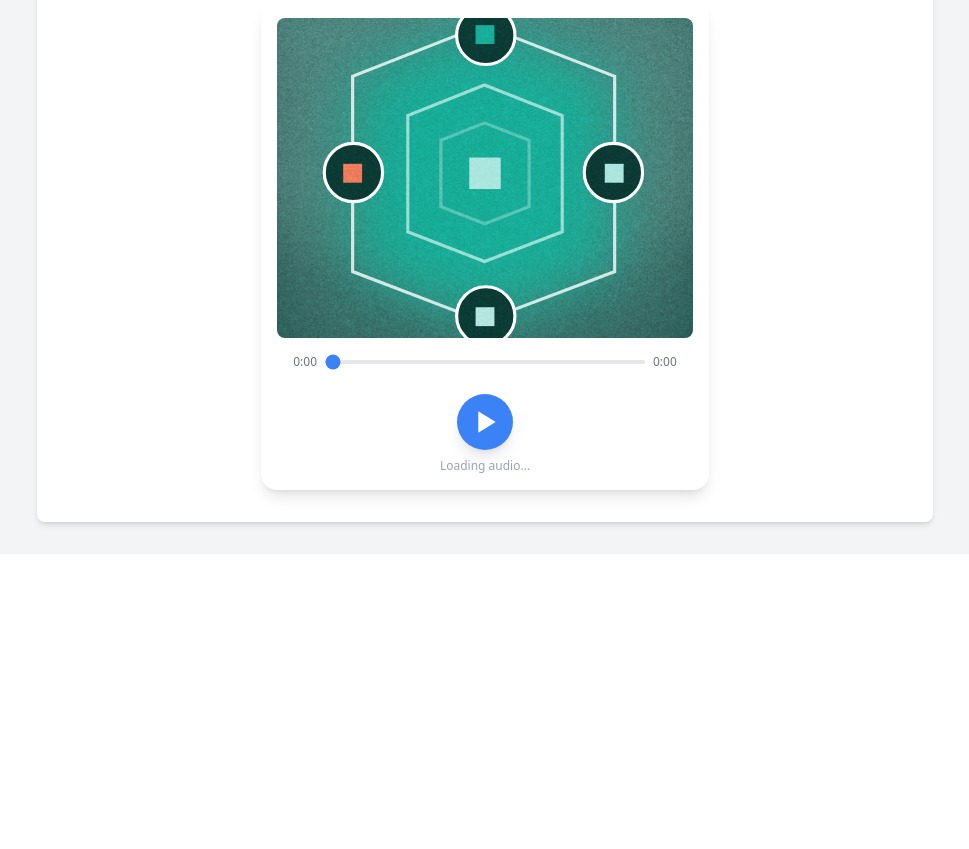
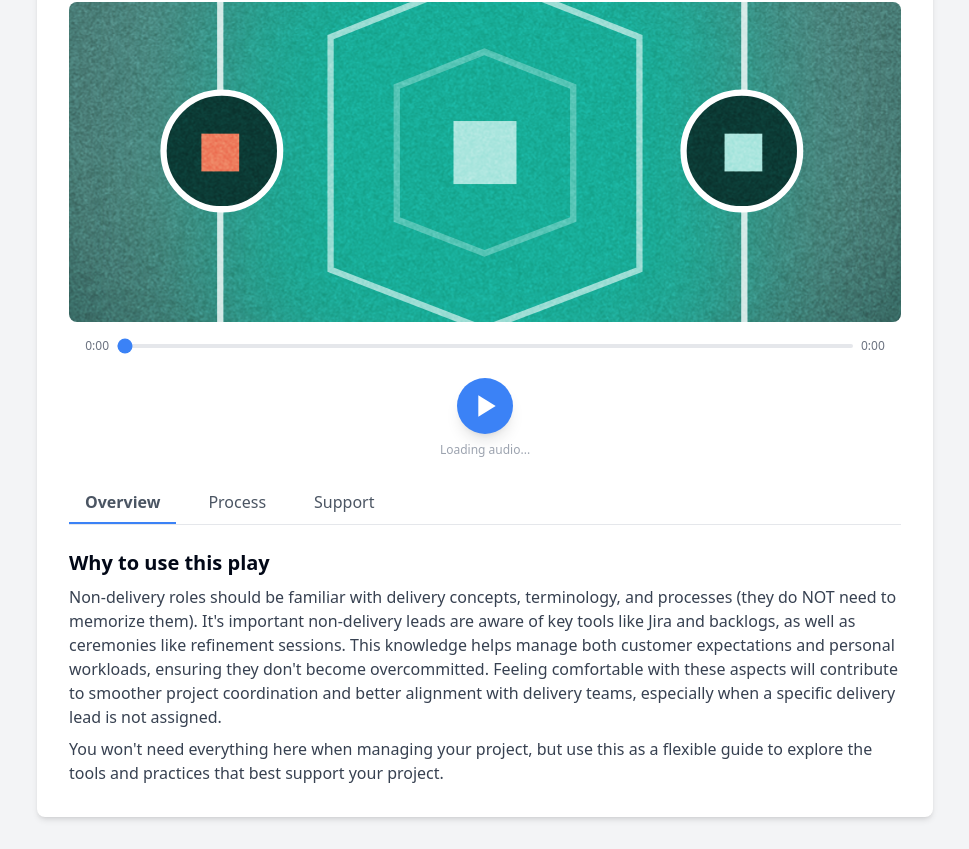
Before and after one commit to nicolecacchiotti/playbook-website, a Next.js app: page /plays/foundation/delivery-foundations in a window 1280 px wide. Shown: the part 262-1111 px from the top of the page, without its empty margins (155-1124 px from the left). Before the commit the page ends 816 px from the top, so only its background shows below. Built offline with nearby package versions, Linux system fonts and the light colour scheme.

Commit message:
Add SecondaryTabNav with default tab selection, update Delivery Foundations page layout and content

```diff
--- a/src/app/plays/foundation/delivery-foundations/page.tsx
+++ b/src/app/plays/foundation/delivery-foundations/page.tsx
@@ -1,6 +1,7 @@
 import Breadcrumb from '@/components/Breadcrumb';
 import AudioPlayerWrapper from '@/components/AudioPlayerWrapper';
 import deliveryFoundationsArt from '@/../assets/Card Art/Delivery Foundations.svg';
+import SecondaryTabNav from '@/components/SecondaryTabNav';
 
 export default function DeliveryFoundationsPage() {
   const title = "Delivery Foundations";
@@ -15,6 +16,16 @@ export default function DeliveryFoundationsPage() {
           <h1 className="text-3xl font-bold text-gray-800">{title}</h1>
           <p>Delivery responsibilities span four key areas: client, project, product, and team. When a delivery lead is not assigned, Delivery Foundations offers guidance to help others fulfill these roles and ensure smooth project management. This play primarily focuses on delivery for Design and Discovery projects.</p>
           <AudioPlayerWrapper audioUrl={audioUrl} imageSrc={deliveryFoundationsArt} />
+          <SecondaryTabNav tabs={['Overview', 'Process', 'Support']} />
+          <div className="mt-8" id="overview-content">
+            <h2 className="text-xl font-semibold mb-2">Why to use this play</h2>
+            <p className="text-gray-700 mb-2">
+              Non-delivery roles should be familiar with delivery concepts, terminology, and processes (they do NOT need to memorize them). It's important non-delivery leads are aware of key tools like Jira and backlogs, as well as ceremonies like refinement sessions. This knowledge helps manage both customer expectations and personal workloads, ensuring they don't become overcommitted. Feeling comfortable with these aspects will contribute to smoother project coordination and better alignment with delivery teams, especially when a specific delivery lead is not assigned.
+            </p>
+            <p className="text-gray-700">
+              You won't need everything here when managing your project, but use this as a flexible guide to explore the tools and practices that best support your project.
+            </p>
+          </div>
         </div>
       </div>
     </main>
--- a/src/components/AudioPlayerWrapper.tsx
+++ b/src/components/AudioPlayerWrapper.tsx
@@ -63,7 +63,7 @@ export default function AudioPlayerWrapper({ audioUrl, imageSrc }: AudioPlayerWr
   };
 
   return (
-    <div className="bg-white rounded-2xl shadow-lg p-4 w-full max-w-md mx-auto flex flex-col items-center">
+    <div className="w-full flex flex-col items-center">
       {/* Image at the top */}
       <div className="w-full mb-4">
         <Image
--- /dev/null
+++ b/src/components/SecondaryTabNav.tsx
@@ -0,0 +1,29 @@
+'use client';
+import React, { useState } from 'react';
+
+interface SecondaryTabNavProps {
+  tabs: string[];
+}
+
+const SecondaryTabNav: React.FC<SecondaryTabNavProps> = ({ tabs }) => {
+  const [selected, setSelected] = useState(0);
+  return (
+    <nav className="mt-6">
+      <ul className="flex space-x-4 border-b border-gray-200">
+        {tabs.map((tab, idx) => (
+          <li key={tab}>
+            <button
+              className={`px-4 py-2 text-gray-600 hover:text-gray-900 focus:outline-none border-b-2 transition-colors duration-200 ${selected === idx ? 'border-blue-500 text-blue-600 font-semibold' : 'border-transparent'}`}
+              type="button"
+              onClick={() => setSelected(idx)}
+            >
+              {tab}
+            </button>
+          </li>
+        ))}
+      </ul>
+    </nav>
+  );
+};
+
+export default SecondaryTabNav;
```
